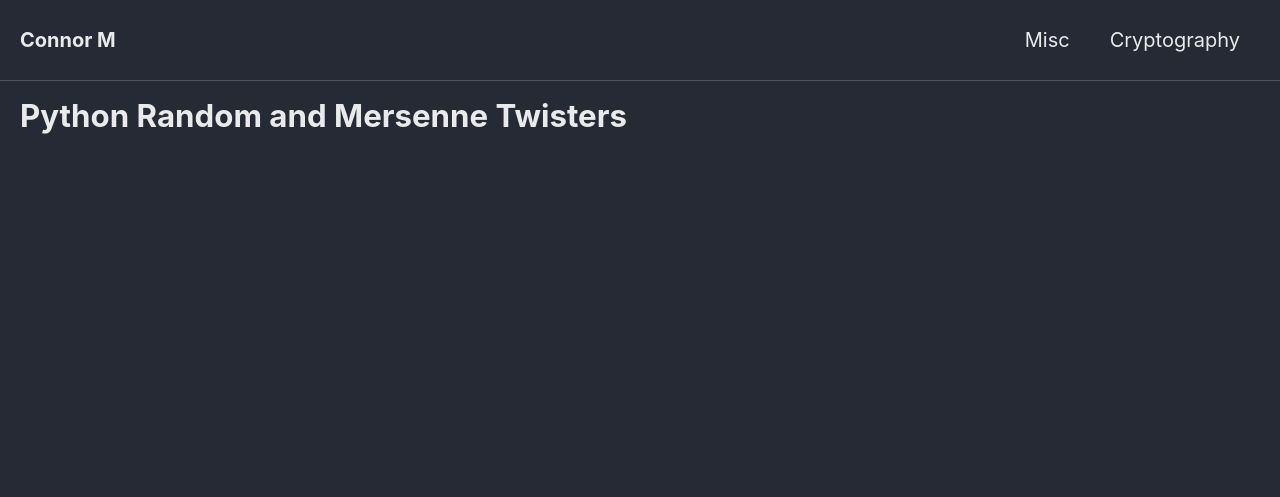
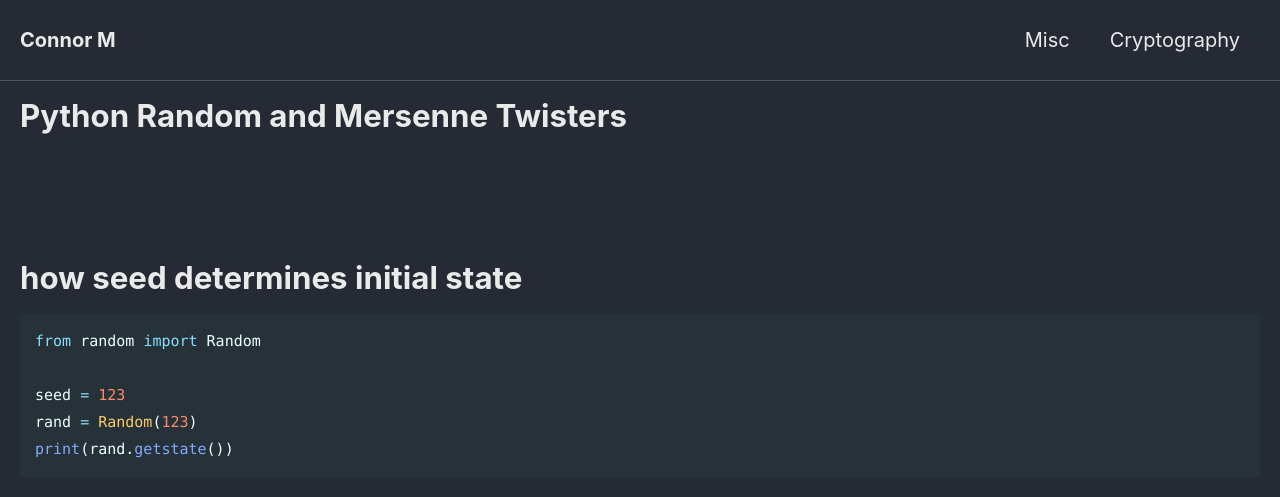
Before and after one commit to Connor-McCartney/Connor-McCartney.github.io, a Jekyll site: the page built from _pages/cryptography/other/PythonRandomandMersenneTwisters.md, in a window 1280 px wide. Shown: the top 497 px of the page. Built offline with Jekyll 4.4.1, drawn with Linux system fonts in a browser that asks for light colours; cached includes are drawn as plain includes.

Commit message:
Update PythonRandomandMersenneTwisters.md

````diff
--- a/_pages/cryptography/other/PythonRandomandMersenneTwisters.md
+++ b/_pages/cryptography/other/PythonRandomandMersenneTwisters.md
@@ -7,3 +7,14 @@ title: Python Random and Mersenne Twisters
 <br>
 
 <br>
+
+
+# how seed determines initial state
+
+```py
+from random import Random
+
+seed = 123
+rand = Random(123)
+print(rand.getstate())
+```
````
